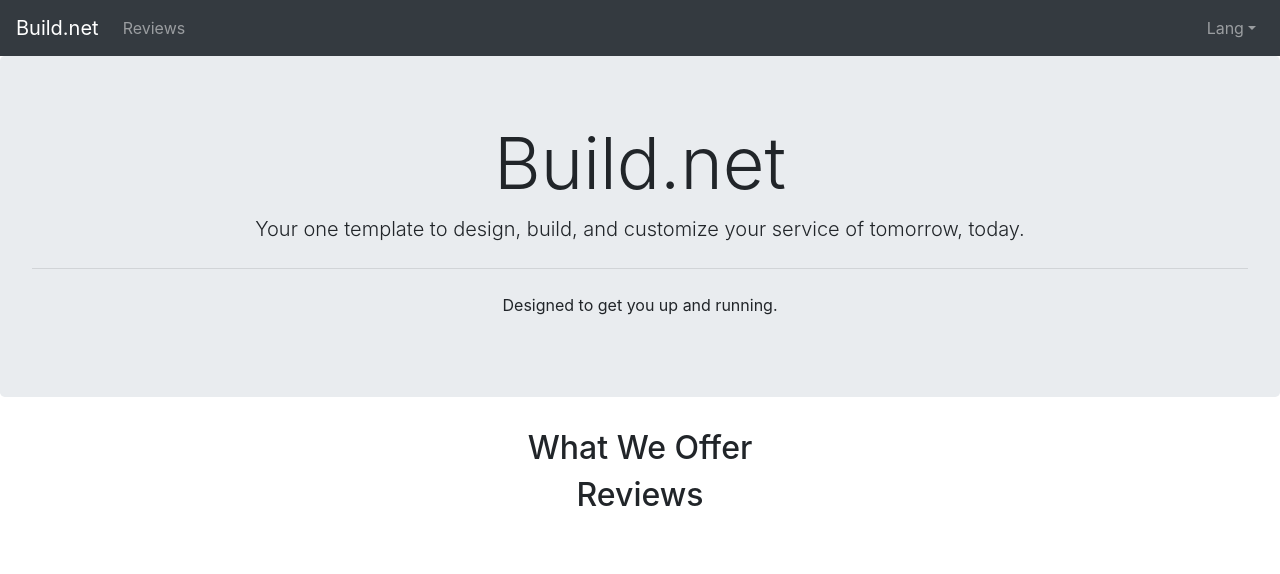
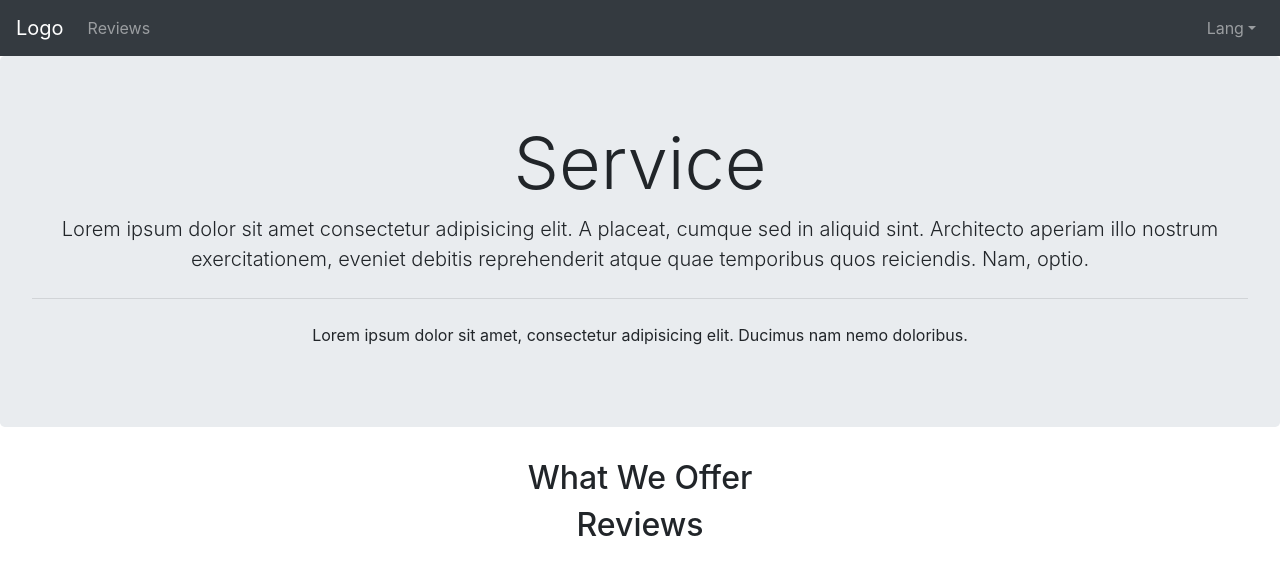
Before and after one commit to mpatel18/Builder-Service-Site, a Vue app in the folder site/: page / in a window 1280 px wide. Shown: the top 574 px of the page. Built offline with nearby package versions, Linux system fonts and the light colour scheme.

Commit message:
updated home view

```diff
--- a/site/public/index.html
+++ b/site/public/index.html
@@ -5,7 +5,7 @@
     <meta http-equiv="X-UA-Compatible" content="IE=edge">
     <meta name="viewport" content="width=device-width,initial-scale=1.0">
     <link rel="icon" type="image/png" sizes="96x96" href="favicon.ico">
-    <title>Build.net</title>
+    <title>Title</title>
     <link rel="stylesheet" href="https://fonts.googleapis.com/css?family=Roboto:100,300,400,500,700,900">
     <link rel="stylesheet" href="https://cdn.jsdelivr.net/npm/@mdi/font@latest/css/materialdesignicons.min.css">
   </head>
--- a/site/src/components/Home.vue
+++ b/site/src/components/Home.vue
@@ -2,7 +2,7 @@
     <div>
         <div>
         <b-navbar toggleable="lg" type="dark" variant="dark">
-            <b-navbar-brand href="#Home">Build.net</b-navbar-brand>
+            <b-navbar-brand href="#Home">Logo</b-navbar-brand>
             <b-navbar-toggle target="nav-collapse"></b-navbar-toggle>
             <b-collapse id="nav-collapse" is-nav>
                 <b-navbar-nav>
@@ -20,14 +20,25 @@
         </b-navbar>
         </div>
         <div>
-            <b-jumbotron header="Build.net">
-            <template #lead>{{ $t('descrip') }}</template>
+            <b-jumbotron header="Service">
+            <template #lead>
+                Lorem ipsum dolor sit amet consectetur adipisicing elit. A placeat, cumque sed
+                in aliquid sint. Architecto aperiam illo nostrum exercitationem, eveniet
+                debitis reprehenderit atque quae temporibus quos reiciendis. Nam, optio.
+            </template>
                 <hr class="my-4">
-                <p>{{ $t('tag') }}</p>
+                <p>
+                    Lorem ipsum dolor sit amet, consectetur adipisicing elit.
+                    Ducimus nam nemo doloribus.
+                </p>
             </b-jumbotron>
         </div>
-        <h2 class="service_header">{{ $t('s_title') }}</h2>
-        <h2 id ="Review" class ="review-header">{{ $t('review_tag') }}</h2>
+        <div class="service">
+            <h2 class="service_header">{{ $t('s_title') }}</h2>
+        </div>
+        <div class="review">
+            <h2 id ="Review" class ="review-header">{{ $t('review_tag') }}</h2>
+        </div>
     </div>
 </template>
 
--- a/site/src/plugins/i18n.js
+++ b/site/src/plugins/i18n.js
@@ -4,13 +4,9 @@ import VueI18n from 'vue-i18n';
 Vue.use(VueI18n);
 
 const messages = {'en': {review_tag: 'Reviews',
-                         descrip: 'Your one template to design, build, and customize your service of tomorrow, today.',
-                         tag: 'Designed to get you up and running.',
                          s_title: 'What We Offer',
                         },
                   'es': {review_tag: 'Críticas',
-                         descrip: 'Su única plantilla para diseñar, construir y personalizar su servicio del mañana, hoy.',
-                         tag: 'Diseñado para ponerte en marcha.',
                          s_title: 'Lo que ofrecemos',
                         }};
 
```
